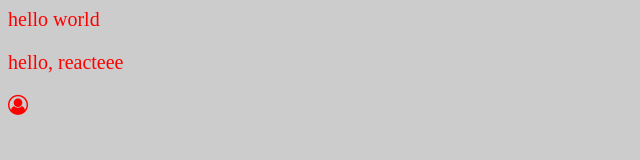
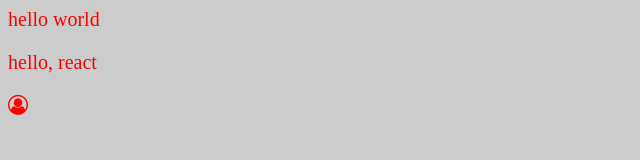
Before and after one commit to yuzexia/admin-v2-fe, a React app: page / in a window 1280 px wide. Shown: the top 160 px of the page, without its empty margins (0-640 px from the left). Built offline with nearby package versions, Linux system fonts and the light colour scheme.

Commit message:
del text

```diff
--- a/src/app.jsx
+++ b/src/app.jsx
@@ -2,7 +2,7 @@
  * @Author: yuze.xia
  * @Date: 2018-09-21 11:03:12
  * @Last Modified by: yuze.xia
- * @Last Modified time: 2018-09-28 10:34:53
+ * @Last Modified time: 2018-09-28 19:19:02
  */
 
 import React from 'react';
@@ -15,7 +15,7 @@ import './index.scss'
 ReactDom.render(
     <div>
         <div>hello world</div>
-        <p>hello, reacteee</p>
+        <p>hello, react</p>
         <i className="fa fa-user-circle-o"></i>
     </div>,
     document.getElementById('app')
```
